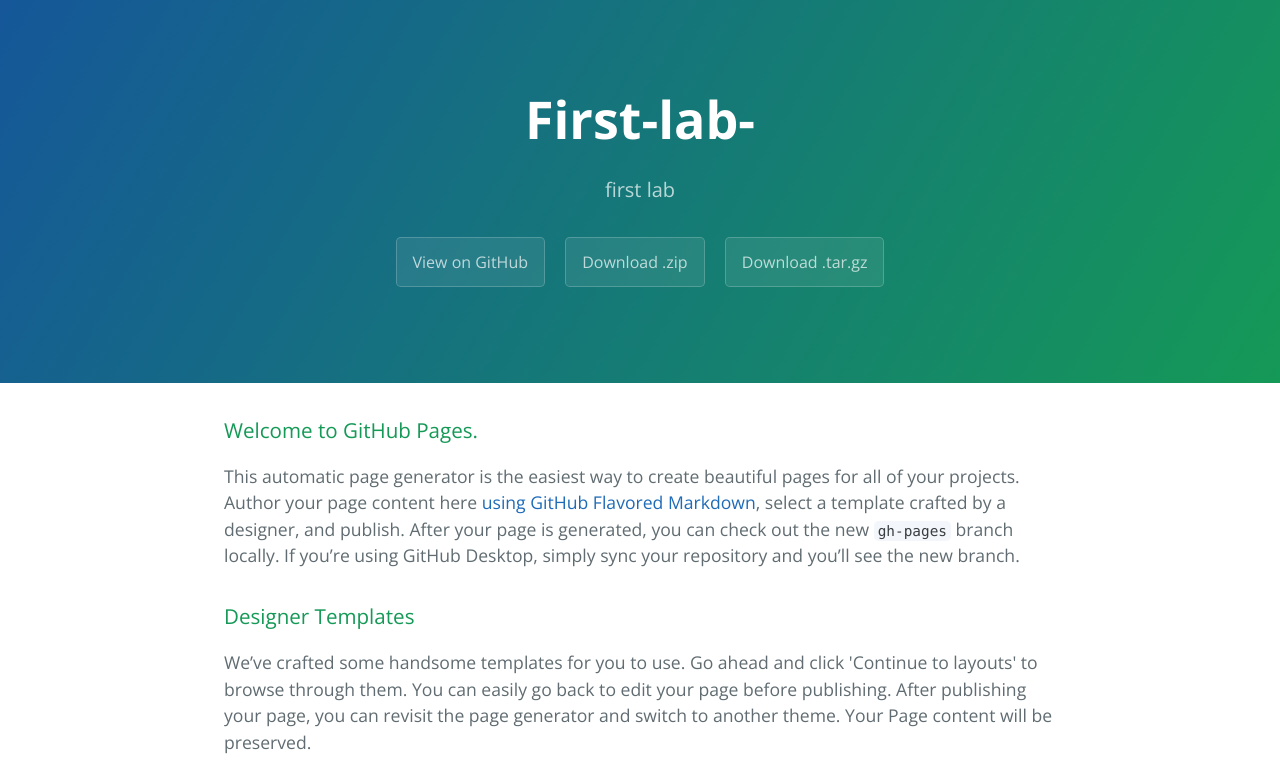
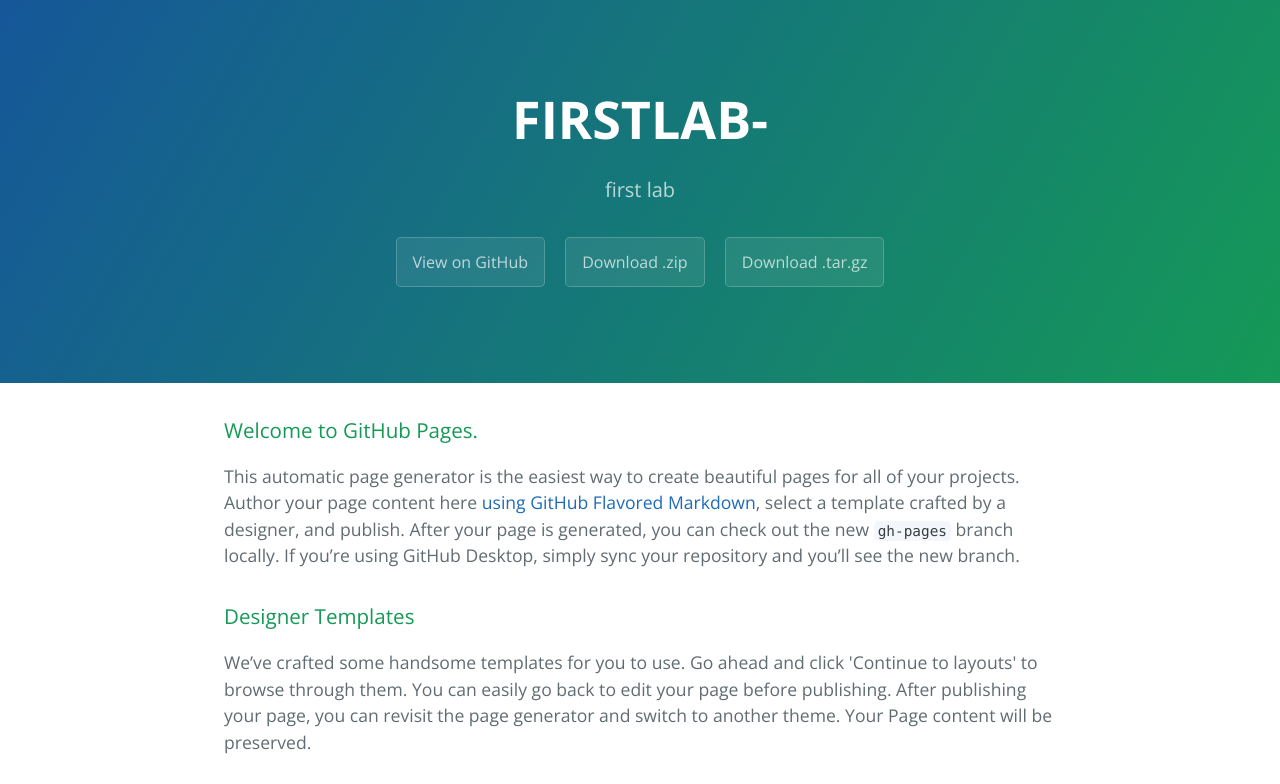
Before and after one commit to jacobfrank96/first-lab-, a plain HTML site: page index.html in a window 1280 px wide. Shown: the top 784 px of the page. Drawn offline with nearby package versions, Linux system fonts and the light colour scheme.

Commit message:
Update index.html

```diff
--- a/index.html
+++ b/index.html
@@ -11,7 +11,7 @@
   </head>
   <body>
     <section class="page-header">
-      <h1 class="project-name">First-lab-</h1>
+      <h1 class="project-name">FIRSTLAB-</h1>
       <h2 class="project-tagline">first lab</h2>
       <a href="https://github.com/jacobfrank96/first-lab-" class="btn">View on GitHub</a>
       <a href="https://github.com/jacobfrank96/first-lab-/zipball/master" class="btn">Download .zip</a>
```
